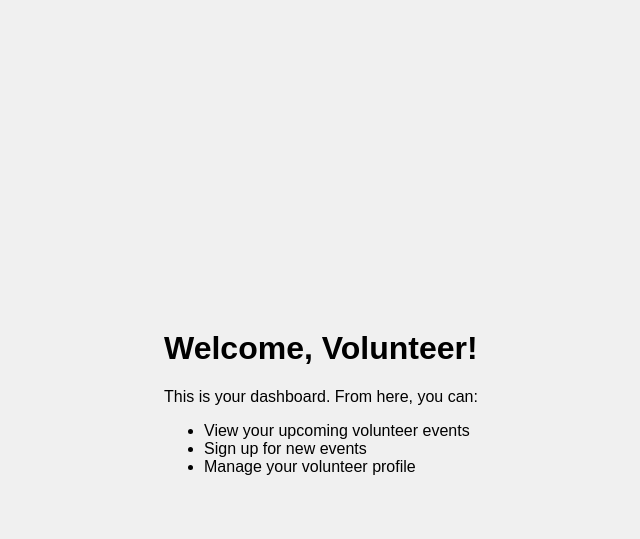
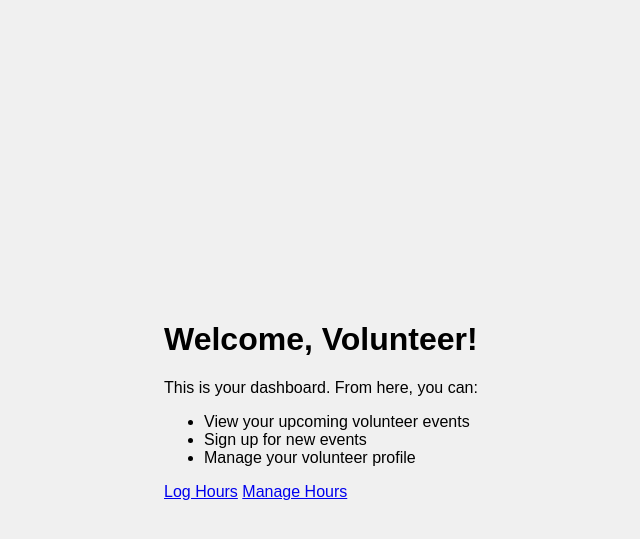
Before and after one commit to HamimMahdie/FoodnStuffscheduler, a Flask app: page /volunteer in a window 1280 px wide. Shown: the top 539 px of the page, without its empty margins (319-959 px from the left). Run offline with Flask 3, Linux system fonts and the light colour scheme.

Commit message:
Volunteer testing

```diff
--- a/app.py
+++ b/app.py
@@ -62,5 +62,54 @@ def volunteer_ui():
     # Ensure this page has some form of access control in a real application
     return render_template('volunteer_ui.html')
 
+
+
+
+
+#Volunteer stuffs WIP
+import sqlite3
+
+def connect_db():
+    return sqlite3.connect('volunteer_hours.db')
+
+# Route for the volunteer interface to log hours
+@app.route('/log_hours', methods=['GET', 'POST'])
+def log_hours():
+    if request.method == 'POST':
+        volunteer_name = request.form['volunteer_name']
+        shift_id = request.form['shift_id']
+        hours_worked = request.form['hours_worked']
+        # Insert the logged hours into the database
+        db = connect_db()
+        cur = db.cursor()
+        cur.execute('INSERT INTO hours (volunteer_name, shift_id, hours_worked) VALUES (?, ?, ?)',
+                    (volunteer_name, shift_id, hours_worked))
+        db.commit()
+        db.close()
+        flash('Hours logged successfully', 'success')
+        return redirect(url_for('log_hours'))
+    else:
+        # Fetch shift data from the database and pass it to the template
+        db = connect_db()
+        cur = db.cursor()
+        cur.execute('SELECT * FROM shifts')
+        shifts = cur.fetchall()
+        db.close()
+        return render_template('log_hours.html', shifts=shifts)
+
+# Route for the administrator interface to manage hours
+@app.route('/admin/manage_hours')
+def manage_hours():
+    db = connect_db()
+    cur = db.cursor()
+    cur.execute('SELECT * FROM hours')
+    logged_hours = cur.fetchall()
+    db.close()
+    return render_template('manage_hours.html', logged_hours=logged_hours)
+
+#End of Volunteer stuffs
+
+
+
 if __name__ == '__main__':
     app.run(debug=True, host='0.0.0.0', port=5003)
--- a/templates/volunteer_ui.html
+++ b/templates/volunteer_ui.html
@@ -15,6 +15,10 @@
             <li>Sign up for new events</li>
             <li>Manage your volunteer profile</li>
         </ul>
+        <div class="dashboard-actions">
+            <a href="{{ url_for('log_hours') }}" class="button">Log Hours</a>
+            <a href="{{ url_for('admin/manage_hours') }}" class="button">Manage Hours</a>
+        </div>
     </div>
 </body>
 </html>
```
